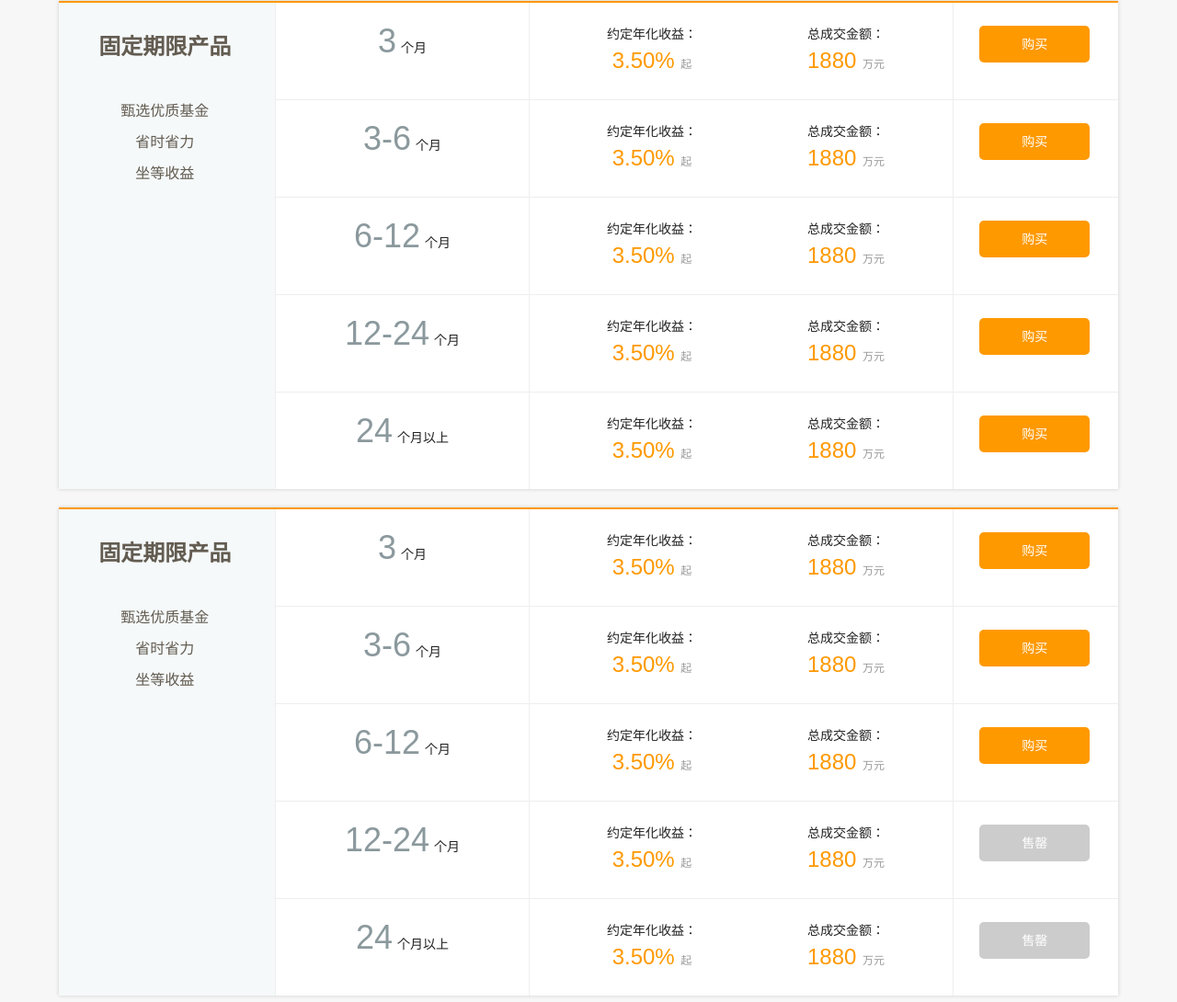
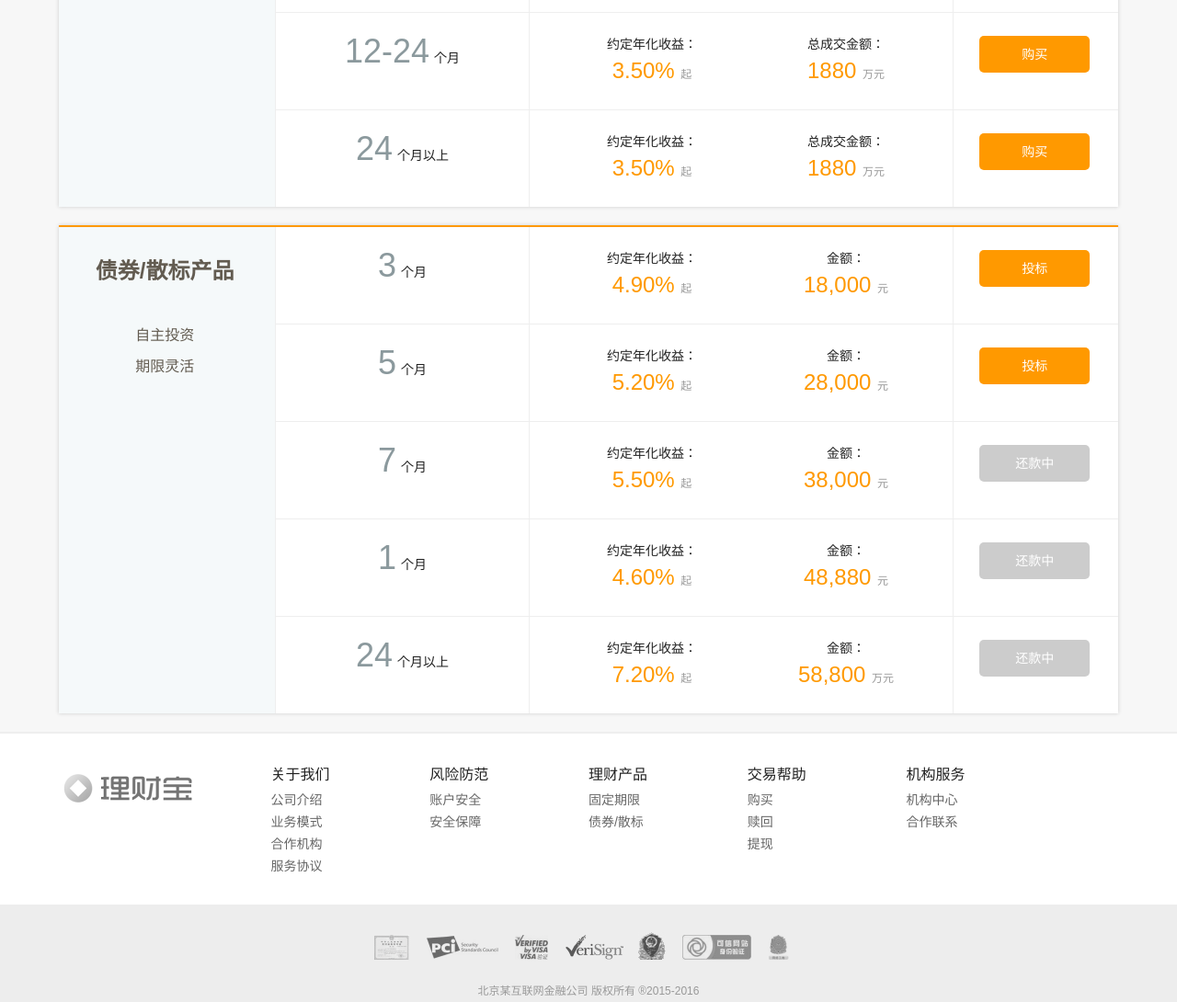
Before and after one commit to WangQingye/Responsive-web-page, a plain HTML site: page src/index.html in a window 1280 px wide. Shown: the part 1013-2103 px from the top of the page at 92% size. Drawn offline with Linux system fonts and the light colour scheme.

Commit message:
finish ad

```diff
--- a/src/index.html
+++ b/src/index.html
@@ -58,13 +58,28 @@
     <section class="ad">
         <div class="owl-carousel owl-theme">
             <div class="item">
-            <img src="img/ad001.png" srcset="" alt="">
-        </div>
-            <div class="item">
-                <img src="img/ad002.png" alt="">
+                <picture>
+                    <source srcset="img/ad001-l.png" media="(min-width:50em)">
+                    <source srcset="img/ad001-m.png" media="(min-width:30em)">
+                    <img src="img/ad001.png" srcset="" alt="">
+                </picture>
+
             </div>
             <div class="item">
-                <img src="img/ad003.png" alt="">
+                <picture>
+                    <source srcset="img/ad002-l.png" media="(min-width:50em)">
+                    <source srcset="img/ad002-m.png" media="(min-width:30em)">
+                    <img src="img/ad002.png" srcset="" alt="">
+                </picture>
+
+            </div>
+            <div class="item">
+                <picture>
+                    <source srcset="img/ad003-l.png" media="(min-width:50em)">
+                    <source srcset="img/ad003-m.png" media="(min-width:30em)">
+                    <img src="img/ad003.png" srcset="" alt="">
+                </picture>
+
             </div>
         </div>
     </section>
@@ -148,60 +163,59 @@
     </section>
     <section class="product clearfix">
         <h2>
-            固定期限产品
-            <em>甄选优质基金</em>
-            <em>省时省力</em>
-            <em>坐等收益</em>
+            债券/散标产品
+            <em>自主投资</em>
+            <em>期限灵活</em>
         </h2>
         <div class="product-content">
             <div class="item clearfix">
                 <h3><em>3</em>个月</h3>
                 <div class="info">
-                    <p>约定年化收益：<span class="year-rate">3.50% <i>起</i></span></p>
-                    <p>总成交金额：<span class="money">1880 <i>万元</i></span></p>
+                    <p>约定年化收益：<span class="year-rate">4.90% <i>起</i></span></p>
+                    <p>金额：<span class="money">18,000 <i>元</i></span></p>
                 </div>
                 <div class="buy">
-                    <a href="#">购买</a>
+                    <a href="#">投标</a>
                 </div>
             </div>
             <div class="item clearfix">
-                <h3><em>3-6</em>个月</h3>
+                <h3><em>5</em>个月</h3>
                 <div class="info">
-                    <p>约定年化收益：<span class="year-rate">3.50% <i>起</i></span></p>
-                    <p>总成交金额：<span class="money">1880 <i>万元</i></span></p>
+                    <p>约定年化收益：<span class="year-rate">5.20% <i>起</i></span></p>
+                    <p>金额：<span class="money">28,000 <i>元</i></span></p>
                 </div>
                 <div class="buy">
-                    <a href="#">购买</a>
+                    <a href="#">投标</a>
                 </div>
             </div>
             <div class="item clearfix">
-                <h3><em>6-12</em>个月</h3>
+                <h3><em>7</em>个月</h3>
                 <div class="info">
-                    <p>约定年化收益：<span class="year-rate">3.50% <i>起</i></span></p>
-                    <p>总成交金额：<span class="money">1880 <i>万元</i></span></p>
+                    <p>约定年化收益：<span class="year-rate">5.50% <i>起</i></span></p>
+                    <p>金额：<span class="money">38,000 <i>元</i></span></p>
                 </div>
                 <div class="buy">
-                    <a href="#">购买</a>
+                    <a href="#" class="disabled">还款中</a>
                 </div>
             </div>
             <div class="item clearfix">
-                <h3><em>12-24</em>个月</h3>
+                <h3><em>1</em>个月</h3>
                 <div class="info">
-                    <p>约定年化收益：<span class="year-rate">3.50% <i>起</i></span></p>
-                    <p>总成交金额：<span class="money">1880 <i>万元</i></span></p>
+                    <p>约定年化收益：<span class="year-rate">4.60% <i>起</i></span></p>
+                    <p>金额：<span class="money">48,880 <i>元</i></span></p>
                 </div>
                 <div class="buy">
-                    <a href="#" class="disabled">售罄</a>
+                    <a href="#" class="disabled">还款中</a>
                 </div>
             </div>
             <div class="item clearfix">
                 <h3><em>24</em>个月以上</h3>
                 <div class="info">
-                    <p>约定年化收益：<span class="year-rate">3.50% <i>起</i></span></p>
-                    <p>总成交金额：<span class="money">1880 <i>万元</i></span></p>
+                    <p>约定年化收益：<span class="year-rate">7.20% <i>起</i></span></p>
+                    <p>金额：<span class="money">58,800 <i>万元</i></span></p>
                 </div>
                 <div class="buy">
-                    <a href="#" class="disabled">售罄</a>
+                    <a href="#" class="disabled">还款中</a>
                 </div>
             </div>
         </div>
@@ -256,6 +270,7 @@
 <script src="js/lib/jquery.min.js"></script>
 <script src="js/lib/owl.carousel.2.1.0/owl.carousel.min.js"></script>
 <script src="js/main.js"></script>
+<script src="js/lib/picturefill.min.js"></script>
 
 </body>
 </html>
```
